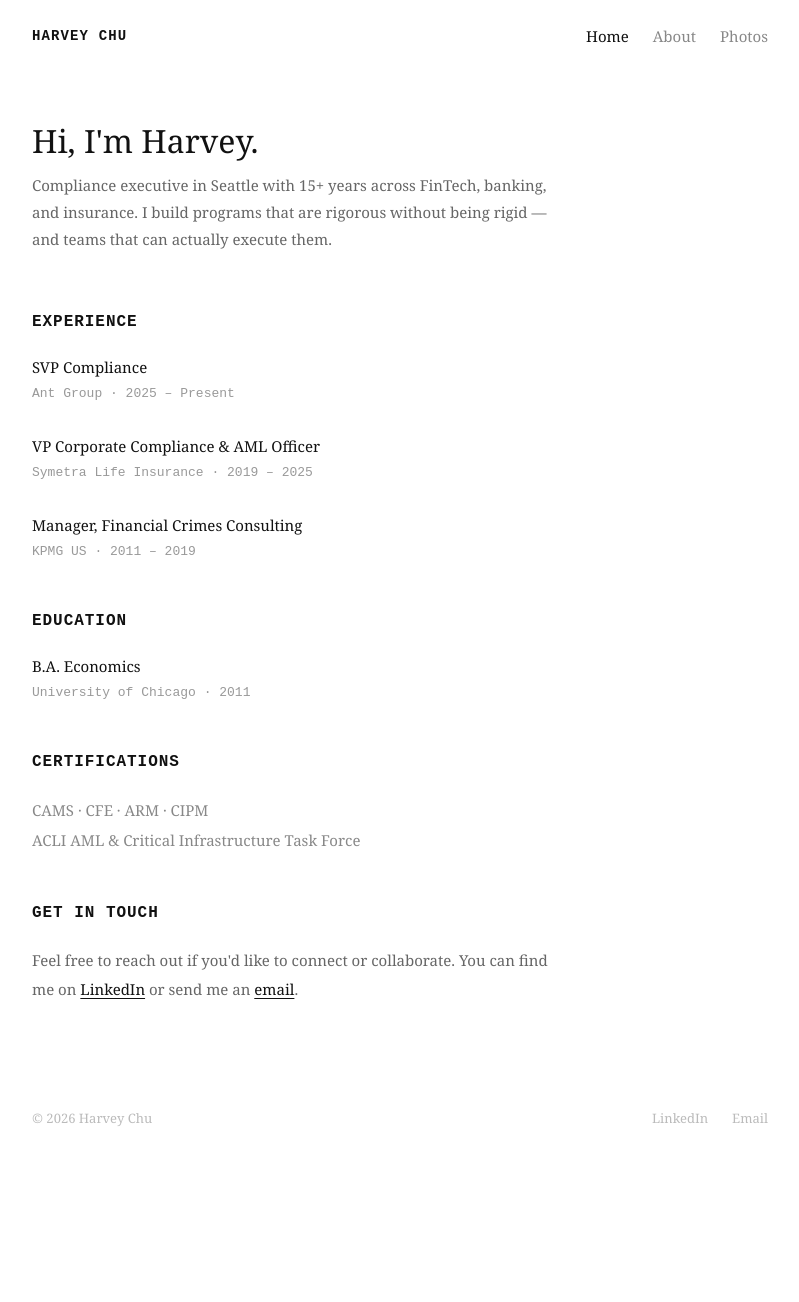
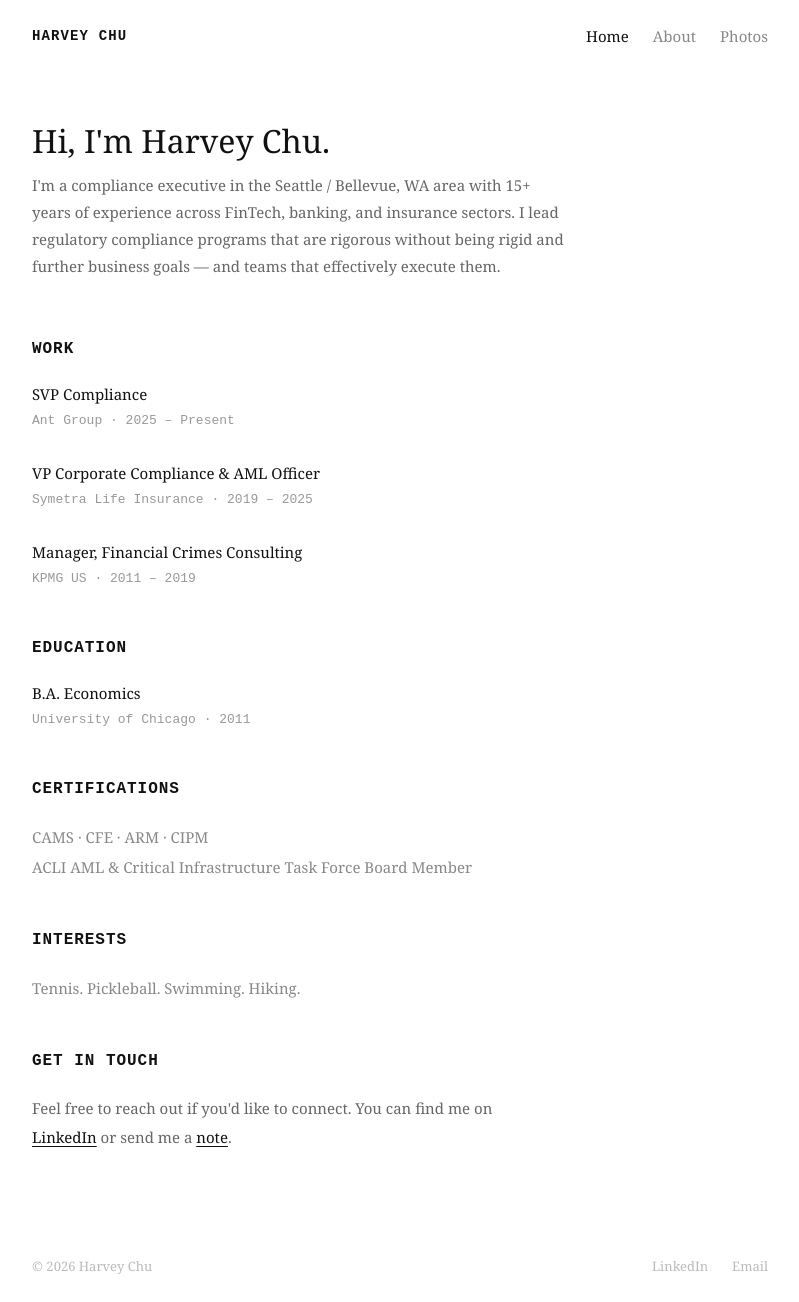
Before and after one commit to understandmykiwi/my-portfolio, a SvelteKit app: page / in a window 1280 px wide. Shown: the whole page, without its empty margins (240-1039 px from the left). Before the commit the page ends 1153 px from the top, so only its background shows below. Built offline with nearby package versions, Linux system fonts and the light colour scheme.

Commit message:
update home page content

```diff
--- a/src/routes/+page.svelte
+++ b/src/routes/+page.svelte
@@ -1,7 +1,7 @@
-<h1>Hi, I'm Harvey.</h1>
-<p class="intro-sub">Compliance executive in Seattle with 15+ years across FinTech, banking, and insurance. I build programs that are rigorous without being rigid — and teams that can actually execute them.</p>
+<h1>Hi, I'm Harvey Chu.</h1>
+<p class="intro-sub">I'm a compliance executive in the Seattle / Bellevue, WA area with 15+ years of experience across FinTech, banking, and insurance sectors. I lead regulatory compliance programs that are rigorous without being rigid and further business goals — and teams that effectively execute them.</p>
 
-<p class="section-label">Experience</p>
+<p class="section-label">Work</p>
 
 <div class="entry">
   <span class="entry-role">SVP Compliance</span>
@@ -24,13 +24,16 @@
 </div>
 
 <p class="section-label">Certifications</p>
-<p class="cert-row">CAMS · CFE · ARM · CIPM<br>ACLI AML & Critical Infrastructure Task Force</p>
+<p class="plain-text">CAMS · CFE · ARM · CIPM<br>ACLI AML & Critical Infrastructure Task Force Board Member</p>
+
+<p class="section-label">Interests</p>
+<p class="plain-text">Tennis. Pickleball. Swimming. Hiking.</p>
 
 <p class="section-label">Get in touch</p>
 <p class="contact-text">
-  Feel free to reach out if you'd like to connect or collaborate. You can find me on
+  Feel free to reach out if you'd like to connect. You can find me on
   <a href="https://www.linkedin.com/in/harveychu/" target="_blank">LinkedIn</a>
-  or send me an <a href="mailto:hello@harveychu.com">email</a>.
+  or send me a <a href="mailto:hello@harveychu.com">note</a>.
 </p>
 
 <style>
@@ -40,6 +43,7 @@
     margin-bottom: 0.75rem;
     line-height: 1.2;
   }
+
   .intro-sub {
     font-size: 15px;
     color: #666;
@@ -47,6 +51,7 @@
     max-width: 540px;
     margin-bottom: 3.5rem;
   }
+
   .section-label {
     font-family: 'Courier New', monospace;
     font-size: 1rem;
@@ -57,27 +62,32 @@
     margin-top: 2.8rem;
     margin-bottom: 1.2rem;
   }
+
   .entry {
     display: flex;
     flex-direction: column;
     margin-bottom: 1.8rem;
   }
+
   .entry-role {
     font-size: 15px;
     font-weight: 400;
     color: #111;
     margin-bottom: 0.15rem;
   }
+
   .entry-meta {
-    font-family: 'Courier New', monospace;
     font-size: 13px;
     color: #999;
+    font-family: 'Courier New', monospace;
   }
-  .cert-row {
+
+  .plain-text {
     font-size: 15px;
     color: #888;
     line-height: 2;
   }
+
   .contact-text {
     font-size: 15px;
     color: #666;
@@ -85,6 +95,7 @@
     max-width: 520px;
     margin-top: 0.4rem;
   }
+
   .contact-text a {
     color: #111;
     text-decoration: underline;
```
